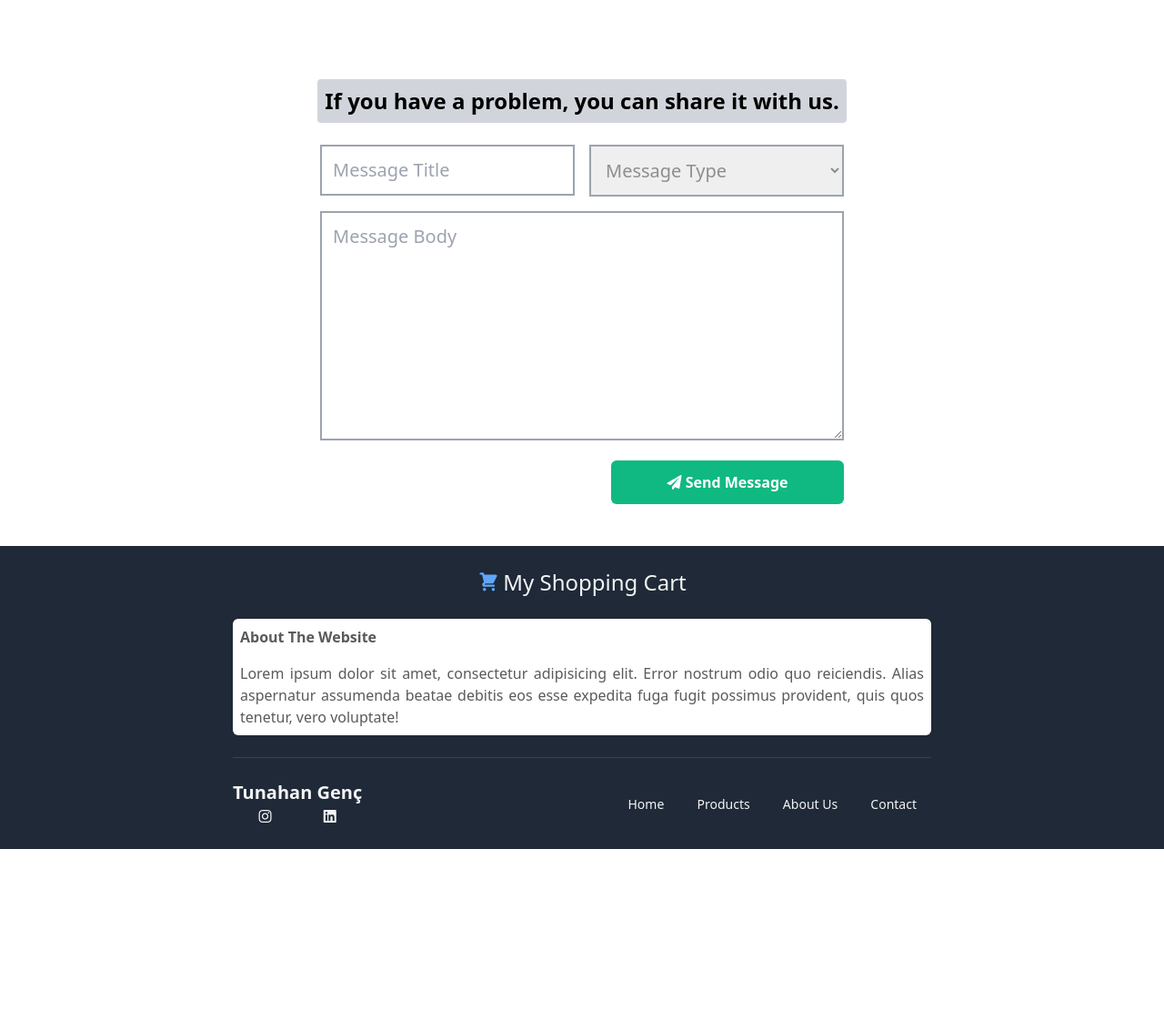
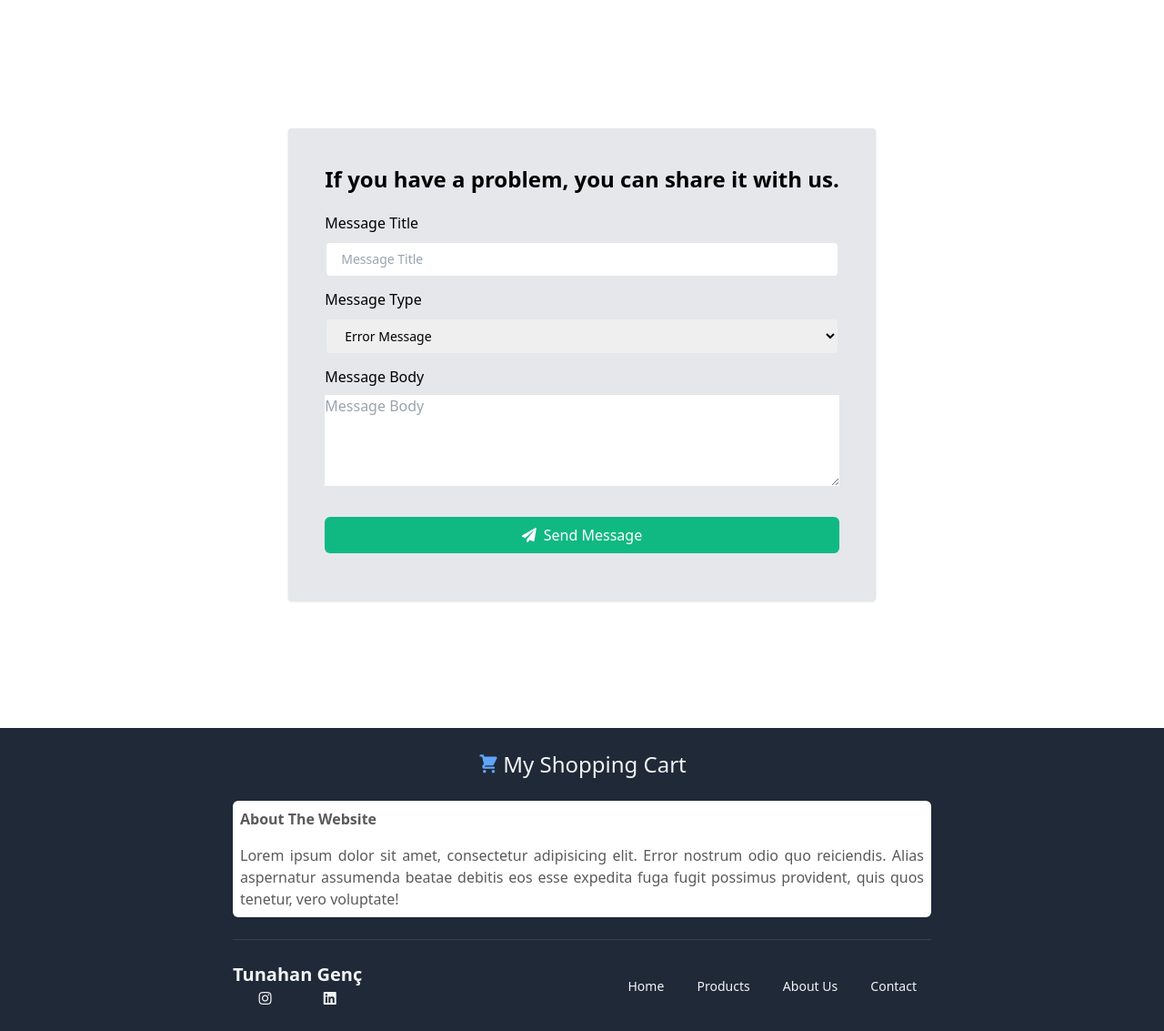
Before and after one commit to Tunahangncc/MyShoppingCart2, a Laravel app: page /customer/contact in a window 1280 px wide. Shown: the part 64-1197 px from the top of the page at 91% size. Before the commit the page ends 997 px from the top, so only its background shows below. Run offline with Laravel 8, Linux system fonts and the light colour scheme; a user stored in the database is signed in; data comes from the database, SQL or seed files in the repository; style sheets or scripts are compiled from the project's sources; parts of the project's set-up code (start-up, migrations or seed data) failed here and were passed over; some libraries are stand-ins or nearby versions.

Commit message:
Contact Message Table and Send Message Operation

```diff
--- a/app/Models/User.php
+++ b/app/Models/User.php
@@ -41,6 +41,7 @@ use Illuminate\Foundation\Auth\User as Authenticatable;
  * @method static \Illuminate\Database\Eloquent\Builder|User whereDateOfBirth($value)
  * @property-read \App\Models\Address $address
  * @property-read \App\Models\MessageBox $messages
+ * @property-read \App\Models\CustomerContact $contactMessage
  */
 class User extends Authenticatable
 {
@@ -65,4 +66,9 @@ class User extends Authenticatable
     {
         return $this->belongsTo(MessageBox::class);
     }
+
+    public function contactMessage()
+    {
+        return $this->belongsTo(CustomerContact::class);
+    }
 }
--- a/public/styles/css/customer/contact.css
+++ b/public/styles/css/customer/contact.css
@@ -1,19 +1,5 @@
-.contact-area{
-    height:70vh;
-    display: flex;
-    justify-content: center;
-    align-items: center;
-}
 
-.selectMessageType{
-    color: black;
-}
-
-.unSelectMessageType{
-    color: #8e8e8e;
-}
-
-.contact-area form button:hover i{
+form button:hover i{
     transform: translateY(-2px) translateX(2px);
 }
 
--- a/resources/lang/en/messages.php
+++ b/resources/lang/en/messages.php
@@ -131,6 +131,8 @@ return[
                 'warning message' => 'Warning Message',
                 'question message' => 'Question Message',
             ],
+            'success1' => 'Your message has been forwarded to the admins.',
+            'error1' => 'Please enter complete information',
         ],
     //----
 
--- a/resources/views/customers/contact.blade.php
+++ b/resources/views/customers/contact.blade.php
@@ -11,39 +11,47 @@
 
 @section('content')
 
-    <div class="contact-area max-w-2xl bg-white py-10 px-5 m-auto w-full mt-10">
+    <div class="min-h-screen bg-no-repeat bg-cover bg-center">
+        <div class="flex justify-end">
+            <div class="bg-white min-h-screen w-full flex justify-center items-center">
+                <div class="shadow p-10 rounded bg-gray-200">
+                    <form action="{{ route('customerSendMessagePost') }}" method="POST">
+                        @csrf
+
                         <div>
-            <div class="text-2xl font-bold mb-6 text-center bg-gray-300 p-2 rounded">
-                {{ __('messages.contact form text.title') }}
+                            <h1 class="text-2xl font-bold">{{ __('messages.contact form text.title') }}</h1>
                         </div>
 
-            <div class="grid grid-cols-2 gap-4 max-w-xl m-auto">
-
-                <div class="col-span-2 lg:col-span-1">
-                    <input type="text" class="border-solid border-gray-400 border-2 p-3 md:text-xl w-full" placeholder="{{ __('messages.contact form text.message title') }}" />
+                        <div class="mt-5">
+                            <label class="block text-md mb-2" for="message_name">{{ __('messages.contact form text.message title') }}</label>
+                            <input class="px-4 w-full border-2 py-2 rounded-md text-sm outline-none" type="text" name="messageName" placeholder="{{ __('messages.contact form text.message title') }}" id="message_name">
                         </div>
 
-                <div class="col-span-2 lg:col-span-1">
-                    <select name="messageType" onchange="selectObjectValueChange()" class="message-type-select unSelectMessageType border-solid border-gray-400 border-2 p-3 md:text-xl w-full">
-                        <option value="{{ __('messages.contact form text.message type') }}" selected>{{ __('messages.contact form text.message type') }}</option>
-                        <option value="warning">{{ __('messages.contact form text.message type value.warning message') }}</option>
-                        <option value="error">{{ __('messages.contact form text.message type value.error message') }}</option>
-                        <option value="question">{{ __('messages.contact form text.message type value.question message') }}</option>
+                        <div class="my-3">
+                            <label class="block text-md mb-2" for="message_type">{{ __('messages.contact form text.message type') }}</label>
+                            <select name="messageType" id="message_type" class="w-full px-4 w-full border-2 py-2 rounded-md text-sm outline-none">
+                                <option value="{{ __('messages.contact form text.message type value.error message') }}" selected>{{ __('messages.contact form text.message type value.error message') }}</option>
+                                <option value="{{ __('messages.contact form text.message type value.warning message') }}">{{ __('messages.contact form text.message type value.warning message') }}</option>
+                                <option value="{{ __('messages.contact form text.message type value.question message') }}">{{ __('messages.contact form text.message type value.question message') }}</option>
                             </select>
                         </div>
 
-                <div class="col-span-2">
-                    <textarea cols="30" rows="8" class="border-solid border-gray-400 border-2 p-3 md:text-xl w-full"
-                        placeholder="{{ __('messages.contact form text.message body') }}" style="min-height: 200px; max-height: 300px;"></textarea>
+                        <div class="my-3">
+                            <label class="block text-md mb-2" for="message_body">{{ __('messages.contact form text.message body') }}</label>
+                            <textarea name="messageBody" id="message_body" class="w-full" style="min-height: 100px; max-height: 300px; min-width: 100%" placeholder="{{ __('messages.contact form text.message body') }}"></textarea>
                         </div>
 
-                <div class="col-span-2 text-right">
-                    <form action="#" method="POST">
-                        @csrf
+                        <div class="">
+                            <button class="mt-4 mb-3 w-full bg-green-500 hover:bg-green-400 text-white py-2 rounded-md transition duration-100" type="submit">
+                                <i class="fas fa-paper-plane mr-2 transition duration-300"></i>{{ __('messages.contact form text.send message') }}
+                            </button>
+                        </div>
 
-                        <button class="send-message-button rounded-md py-3 px-6 bg-green-500 text-white font-bold w-full sm:w-64 hover:bg-green-700 transition duration-300">
-                            <i class="send-message-button-icon fas fa-paper-plane transition duration-300"></i> {{ __('messages.contact form text.send message') }}
-                        </button>
+                        <div>
+                            @if(session('success-message'))
+                                <span class="bg-green-700 text-white rounded p-2">{{ __('messages.contact form text.success1') }}</span>
+                            @endif
+                        </div>
                     </form>
                 </div>
             </div>
--- a/routes/web.php
+++ b/routes/web.php
@@ -8,6 +8,7 @@ use App\Http\Controllers\AuthenticationController;
 use App\Http\Controllers\ProfileController;
 use App\Http\Controllers\CategoryController;
 use App\Http\Controllers\ShoppingBagController;
+use App\Http\Controllers\ContactMessageController;
 
 Route::get('/', [GeneralController::class, 'redirectHome'])->name('RedirectHome');
 
@@ -63,7 +64,10 @@ Route::group(['prefix' => 'customer'], function (){
             Route::post('products/add-product/{id}', [ProductController::class, 'addProductToCart'])->name('AddProductToCart');
 
             Route::get('product/like-product', [ProductController::class, 'likeProduct'])->name('LikeProduct');
-            //
+
+
+            //Contact Message Page
+            Route::post('contact', [ContactMessageController::class, 'sendMessage'])->name('SendMessagePost');
         });
     });
 
```
Also changed, not shown: app/Http/Controllers/ContactMessageController.php (added, +23 -0 lines), app/Http/Requests/CustomerSendMessage.php (added, +17 -0 lines), app/Models/CustomerContact.php (added, +40 -0 lines), database/migrations/2021_09_14_120232_create_customer_contacts_table.php (added). Lines whose indentation alone changed are shown as unchanged.
